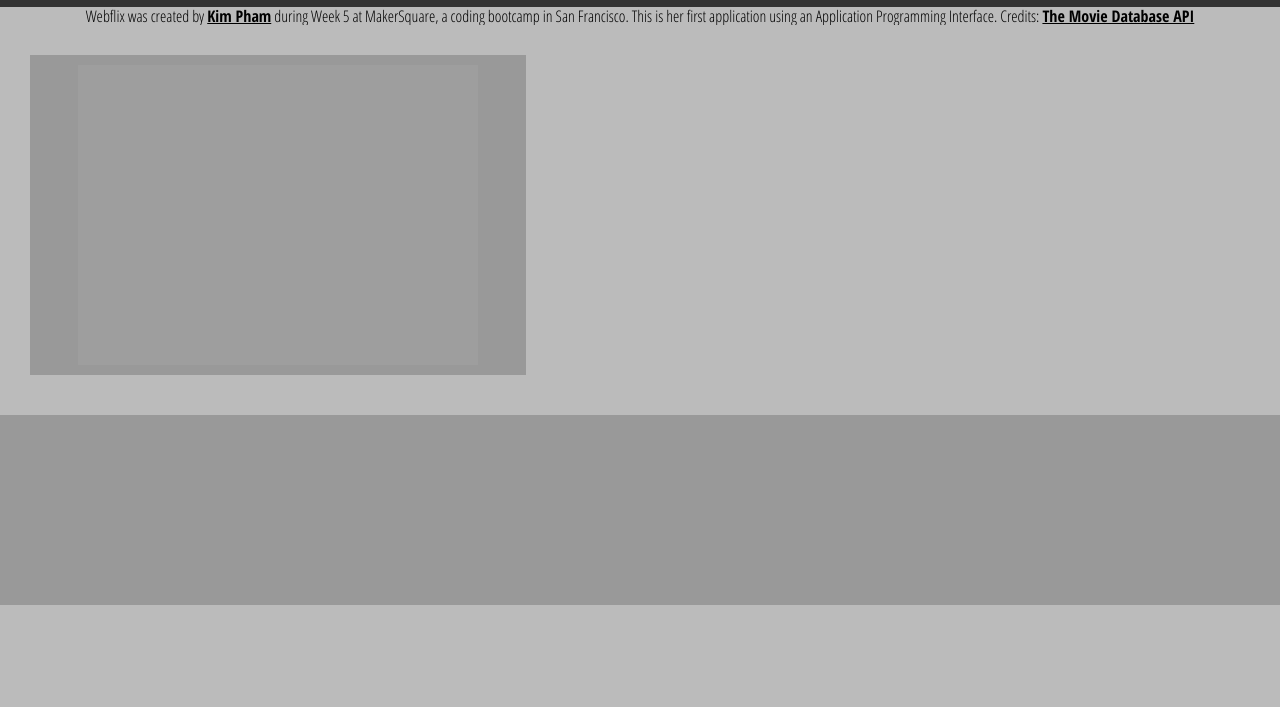
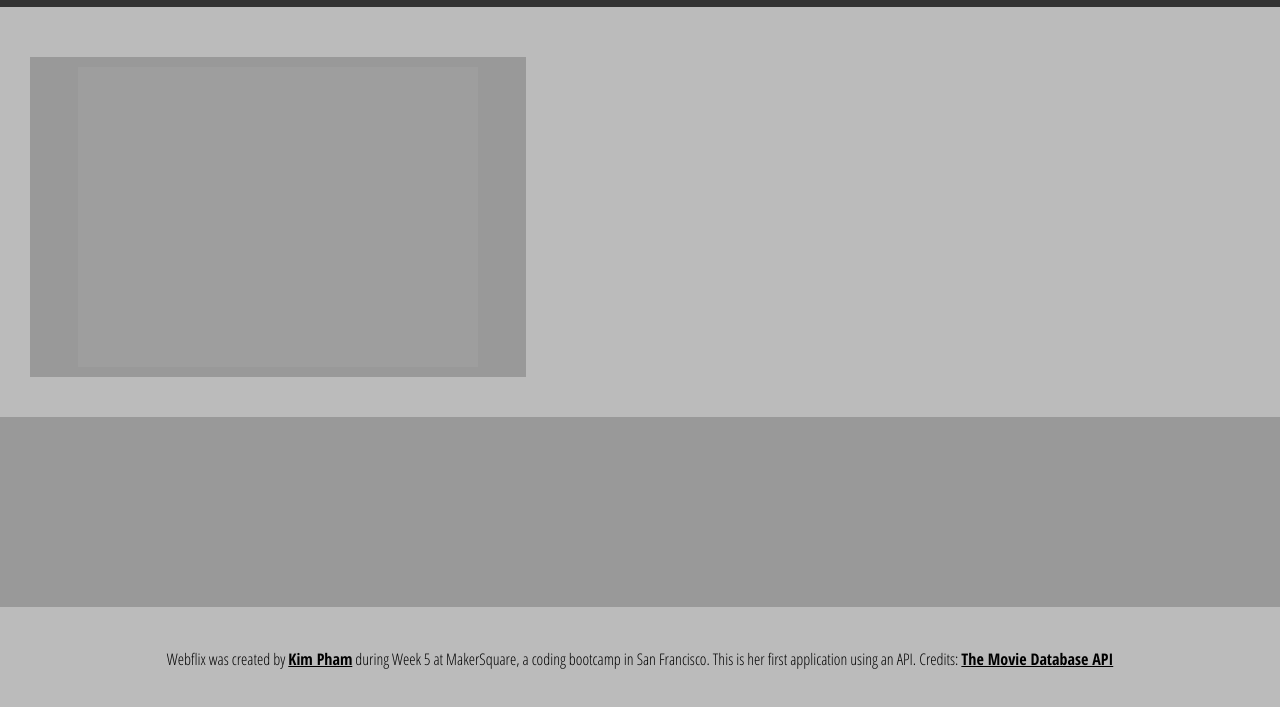
Before and after one commit to kixton/webflix, a plain HTML site: page webflix.html in a window 1280 px wide. Shown: the part 53-760 px from the top of the page. Drawn offline with nearby package versions, Linux system fonts and the light colour scheme; no server answers.

Commit message:
Move credits to bottom of page

```diff
--- a/public/css/webflix.css
+++ b/public/css/webflix.css
@@ -103,6 +103,10 @@ h2 {
   line-height: 0em;
 }
 
+#about {
+  margin-top: 40px;
+}
+
 #movie-collection {
   text-align: center;
   /*height: 200px;*/
@@ -121,6 +125,7 @@ h2 {
   position: relative;
   text-align: center;
   padding: 20px;
+  margin-top: 20px;
 }
 
 #movie-extra-info {
--- a/webflix.html
+++ b/webflix.html
@@ -39,10 +39,6 @@
 
   <div id="content">
 
-    <div id="about">
-      Webflix was created by <a class="social-link" href="https://github.com/kixton">Kim Pham</a> during Week 5 at MakerSquare, a coding bootcamp in San Francisco. This is her first application using an Application Programming Interface. Credits: <a class="social-link" href="https://www.themoviedb.org/documentation/api">The Movie Database API</a>
-    </div>
-
     <div id="single-movie-info">
       <div id="movie-extra-info">
       <!-- movie video will render here -->
@@ -55,6 +51,10 @@
 
     <div class="center movie-thumb">
     <!-- movie thumb will render here -->
+    </div>
+
+    <div id="about">
+      Webflix was created by <a class="social-link" href="https://github.com/kixton">Kim Pham</a> during Week 5 at MakerSquare, a coding bootcamp in San Francisco. This is her first application using an API. Credits: <a class="social-link" href="https://www.themoviedb.org/documentation/api">The Movie Database API</a>
     </div>
 
   <script id="movie-collection-template" type="text/x-handlebars-template">
```
